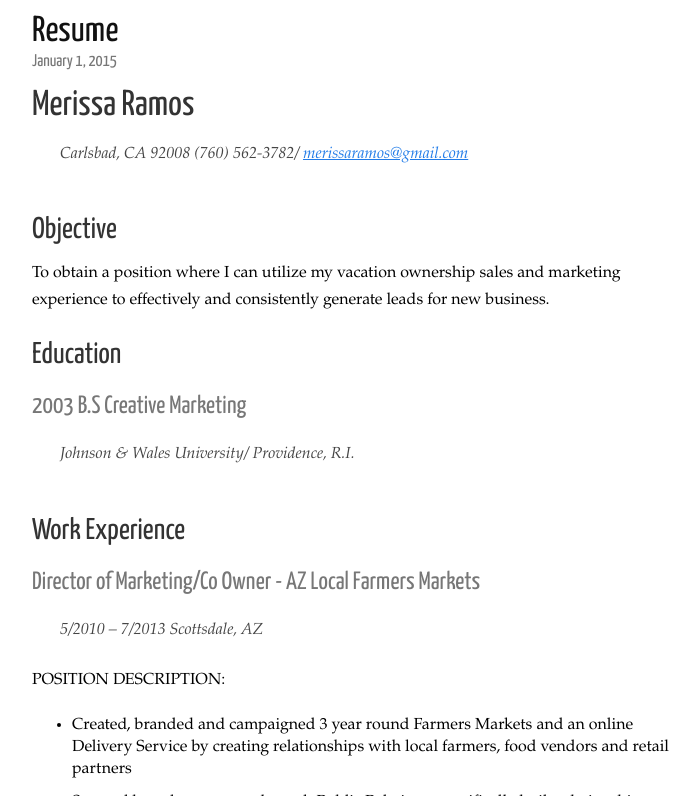
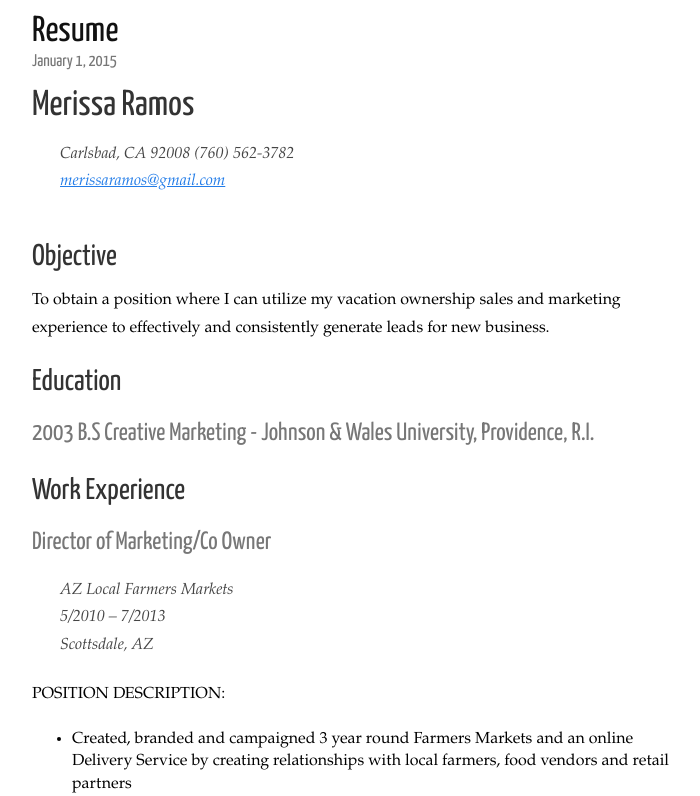
Before and after one commit to merissaramos/merissaramos.github.io, a Jekyll site: the page built from _posts/2015-1-1-resume.md, in a window 1280 px wide and 900 px high, cut to the strip 104-900 px from the top of the window. Shown: the whole strip, without its empty margins (100-800 px from the left). Built offline with Jekyll 4.4.1, drawn with Linux system fonts in a browser that asks for light colours; nearby versions of some CDN libraries; Markdown is read by kramdown in place of the engine named in the settings; comment, search, counter and statistics services are not loaded.

Commit message:
layout wip

```diff
--- a/_posts/2015-1-1-resume.md
+++ b/_posts/2015-1-1-resume.md
@@ -5,21 +5,20 @@ category: posts
 ---
 
 # Merissa Ramos
-> Carlsbad, CA 92008 (760) 562-3782/
+> Carlsbad, CA 92008 (760) 562-3782\
 > [merissaramos@gmail.com][email]
 
 ## Objective
 To obtain a position where I can utilize my vacation ownership sales and marketing experience to effectively and consistently generate leads for new business.
 
 ## Education
-### 2003 B.S Creative Marketing
-> Johnson & Wales University/
-> Providence, R.I.
+### 2003 B.S Creative Marketing - Johnson & Wales University, Providence, R.I.
 
 ## Work Experience
 
-### Director of Marketing/Co Owner - AZ Local Farmers Markets
-> 5/2010 – 7/2013
+### Director of Marketing/Co Owner
+> AZ Local Farmers Markets\
+> 5/2010 – 7/2013\
 > Scottsdale, AZ
 
 POSITION DESCRIPTION:
```
